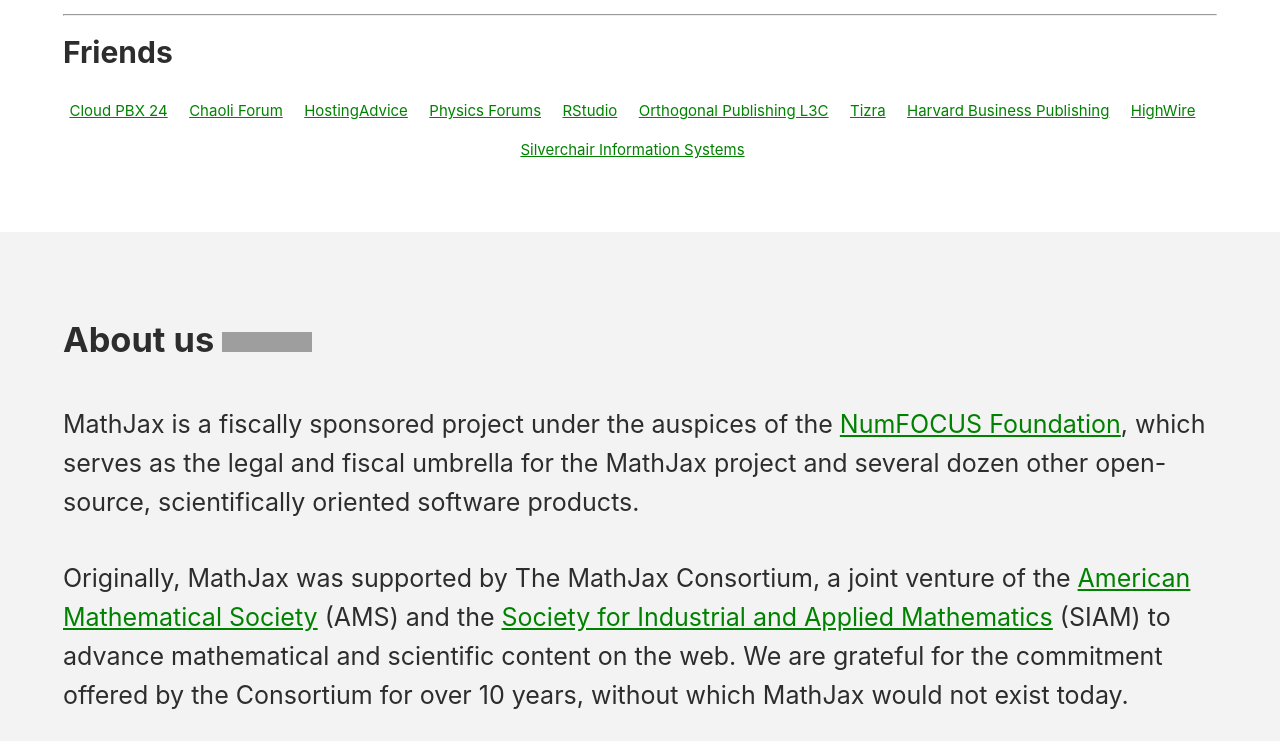
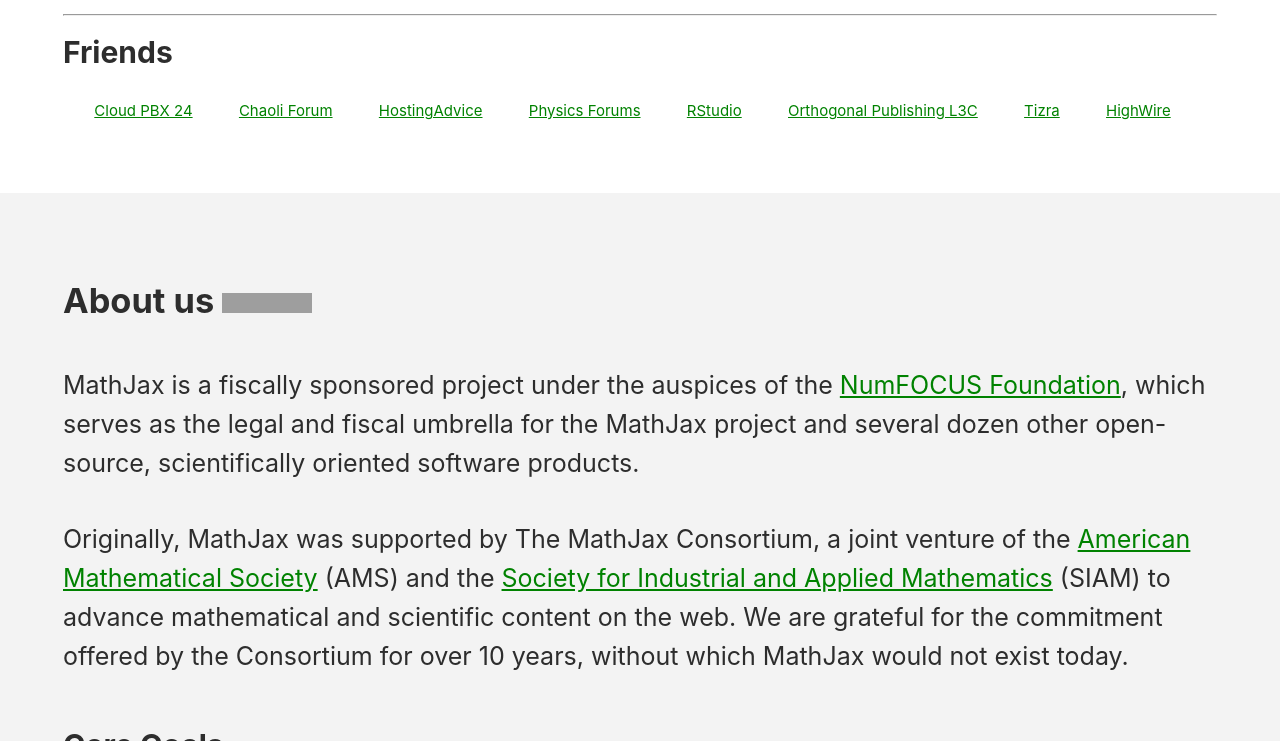
Before and after one commit to mathjax/MathJax-website, a Jekyll site: the page built from index.html, in a window 1280 px wide and 900 px high, scrolled down 6808 px, cut to the strip 159-900 px from the top of the window. Built offline with Jekyll 4.4.1, drawn with Linux system fonts in a browser that asks for light colours; a script that is not in the unit is left out; grey boxes are pictures that could not be loaded.

Commit message:
Update sponsors to remove ones who are not contributing

```diff
--- a/_includes/frontpage/sponsors.html
+++ b/_includes/frontpage/sponsors.html
@@ -302,9 +302,11 @@
       <a href="https://www.ebsco.com/">
         <img class="supporter-img" alt="EBSCO" src="badge/sponsors/ebsco.svg" style="height:3em">
       </a>
+<!--
       <a href="https://www.pearson.com/">
         <img class="supporter-img" alt="Pearson" src="badge/sponsors/Pearson.svg" style="height:3em">
       </a>
+-->
       <a href="https://www.redlink.com/">
         <img class="supporter-img" alt="RedLink" src="badge/sponsors/redlink.png">
       </a>
@@ -324,9 +326,9 @@
       <a href="https://www.rstudio.com/">RStudio</a>
       <a href="https://www.orthogonalpublishing.com/">Orthogonal Publishing L3C</a>
       <a href="https://www.tizra.com/">Tizra</a>
-      <a href="https://cb.hbsp.harvard.edu/">Harvard Business Publishing</a>
+<!--      <a href="https://cb.hbsp.harvard.edu/">Harvard Business Publishing</a>-->
       <a href="https://www.highwirepress.org/">HighWire</a>
-      <a href="https://www.silverchair.com/">Silverchair Information Systems</a>
+<!--      <a href="https://www.silverchair.com/">Silverchair Information Systems</a>-->
     </div>
 
   </div>
```
